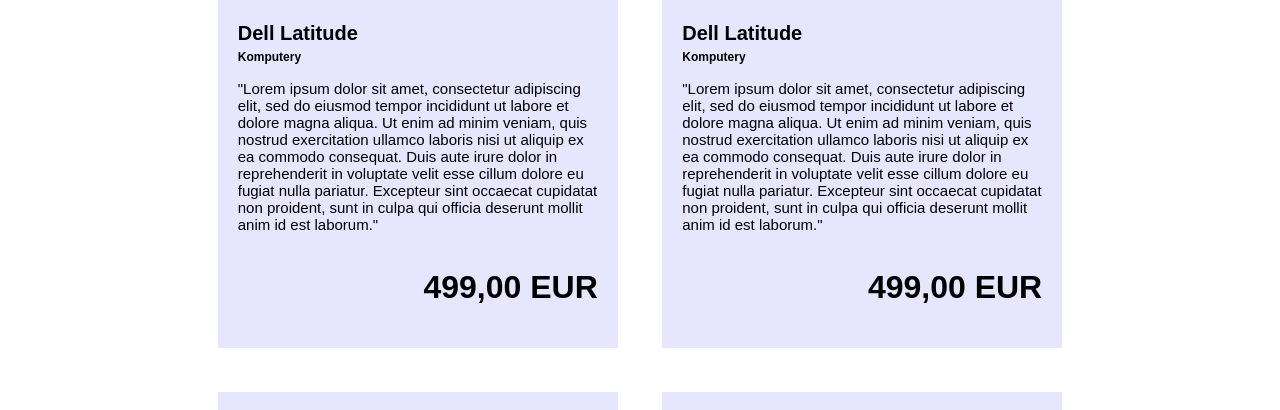
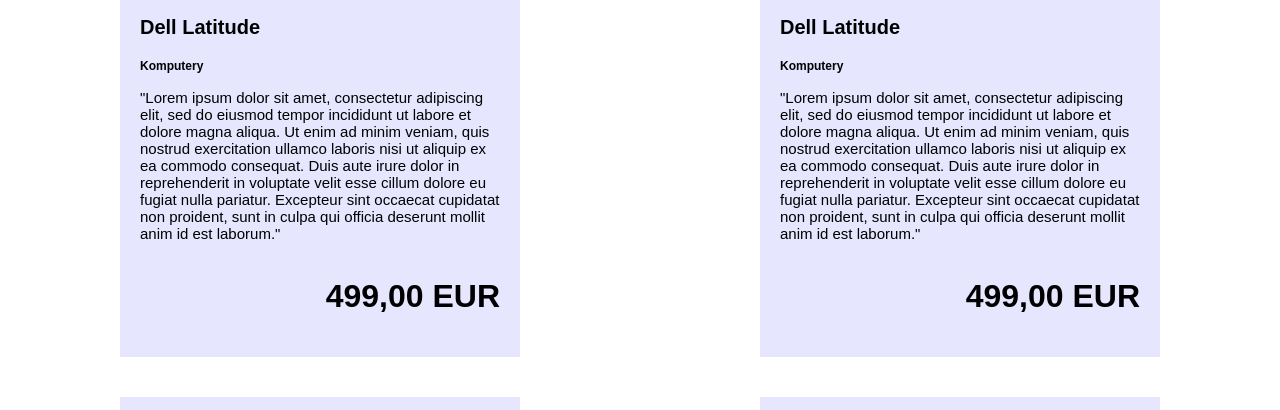
Before and after one commit to kingamakowiecka/modern-js-training, a plain HTML site: page index.html in a window 1280 px wide. Shown: the part 344-754 px from the top of the page. Drawn offline with Linux system fonts and the light colour scheme; grey boxes are pictures that could not be loaded.

Commit message:
Sprint 2 - flex

```diff
--- a/product.css
+++ b/product.css
@@ -1,29 +1,45 @@
+body {
+    align-items: center;
+}
+
 .products {
-    text-align: center;
+    display: flex;
+    flex-direction: row;
+    flex-wrap: wrap;
+    justify-content: space-around;
+    animation: fadein 2s;
+}
+
+
+@keyframes fadein {
+    from { opacity: 0; }
+    to   { opacity: 2; }
 }
 
 .product {
     padding: 20px;
     margin: 20px;
-    width: 400px;
     background: #e6e6ff;
     box-sizing: border-box;
-    display: inline-block;
     text-align: left;
-    overflow: auto;
-    transition: box-shadow 0.25s ease-in;
+    transition: box-shadow 0.25s ease-in, transform 0.5s linear;
+    flex: 1;
+    max-width: 400px;
+    animation-delay: 20s;
 }
 
 .product:hover {
     box-shadow: 0 0 15px rgba(0,0,0,0.5);
     color: #990099;
+    transform: scale(1.1);
 }
 
 .product__img {
-    margin: 1px;
     height: 300px;
     width: 360px;
     box-sizing: border-box;
+    display: block;
+    margin: 0 auto;
 }
 
 .product__name {
@@ -33,7 +49,6 @@
 
 .product__category {
     font-size: 12px;
-    margin-top: -15px;
     box-sizing: border-box;
 }
 
```
Also changed, not shown: index.html (+1 -1 lines).
